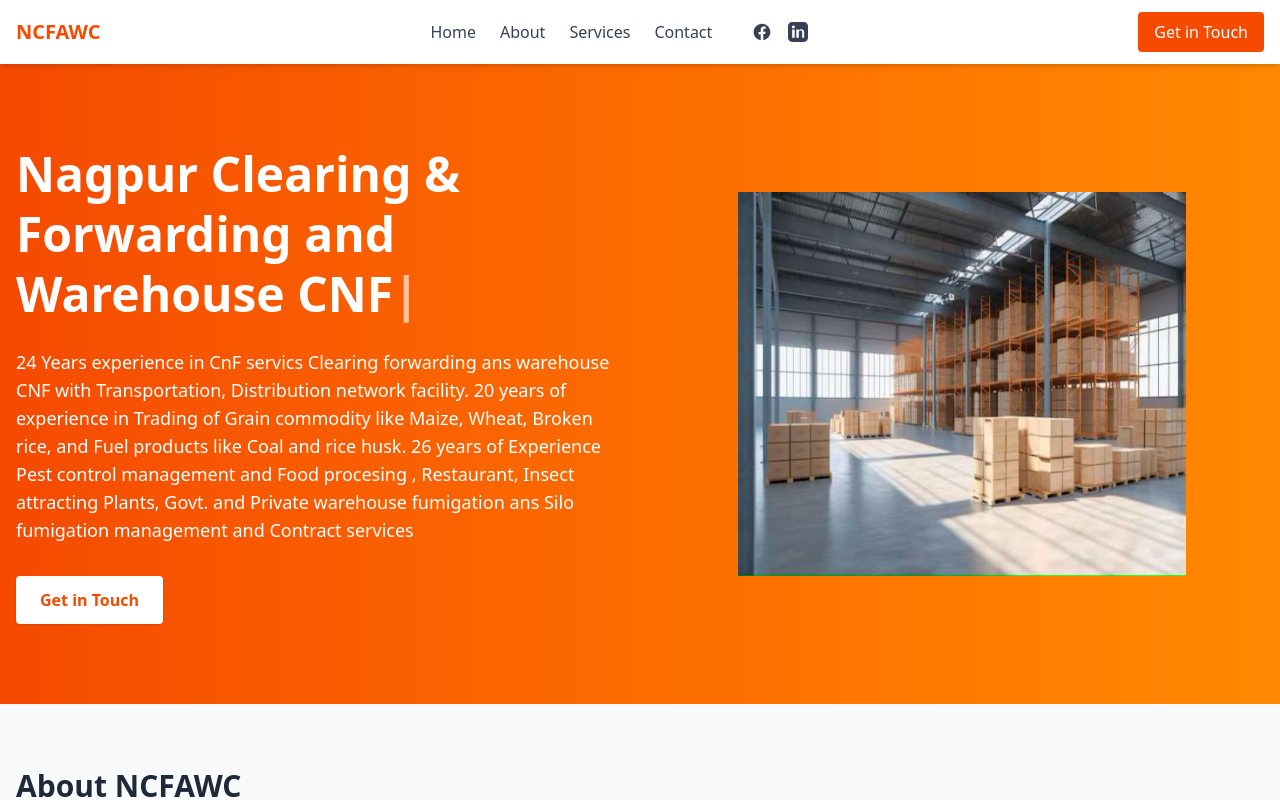
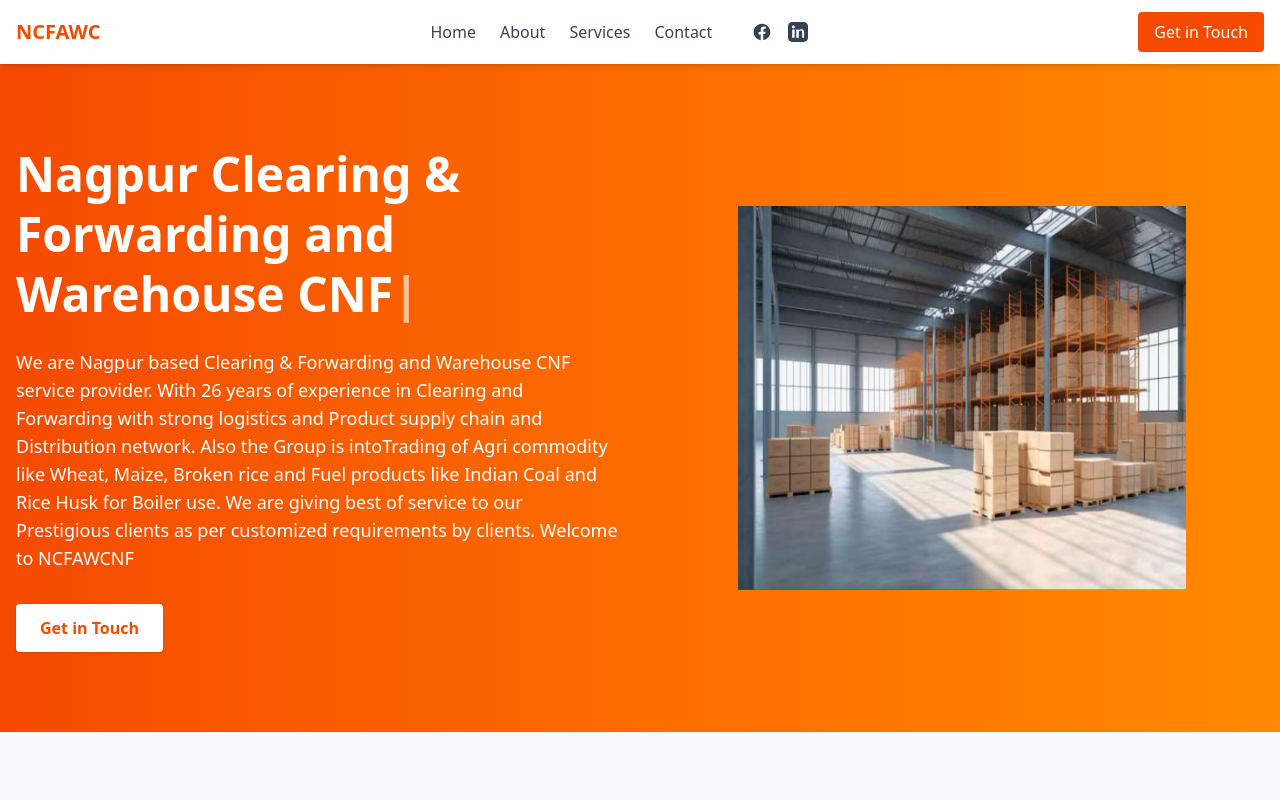
Before and after one commit to dakshtandel-9/NCFAWC, a Next.js app: page / in a window 1280 px wide. Shown: the top 800 px of the page. Built offline with nearby package versions, Linux system fonts and the light colour scheme.

Commit message:
Hero section Update

```diff
--- a/src/app/components/Home/Hero.js
+++ b/src/app/components/Home/Hero.js
@@ -43,9 +43,8 @@ const Hero = () => {
                         <span className="animate-pulse">|</span>
                     </h1>
                     <p className="text-lg mb-8">
-                        24 Years experience in CnF servics Clearing forwarding ans warehouse CNF with Transportation, Distribution network facility. 20 years of experience in Trading of Grain commodity like Maize, Wheat, Broken rice, and Fuel products like Coal and rice husk.
-                        26 years of Experience Pest control management and Food procesing , Restaurant, Insect attracting Plants, Govt. and Private warehouse fumigation ans Silo fumigation management and Contract services
-
+                        We are Nagpur based Clearing & Forwarding and Warehouse CNF service provider. With 26 years of experience in Clearing and Forwarding with strong logistics and Product supply chain and Distribution network. Also the Group is intoTrading of Agri commodity like Wheat, Maize, Broken rice and Fuel products like Indian Coal and Rice Husk for Boiler use.
+                        We are giving best of service to our Prestigious clients as per customized requirements by clients. Welcome to NCFAWCNF
                     </p>
                     <a
                         href="/contact"
```
